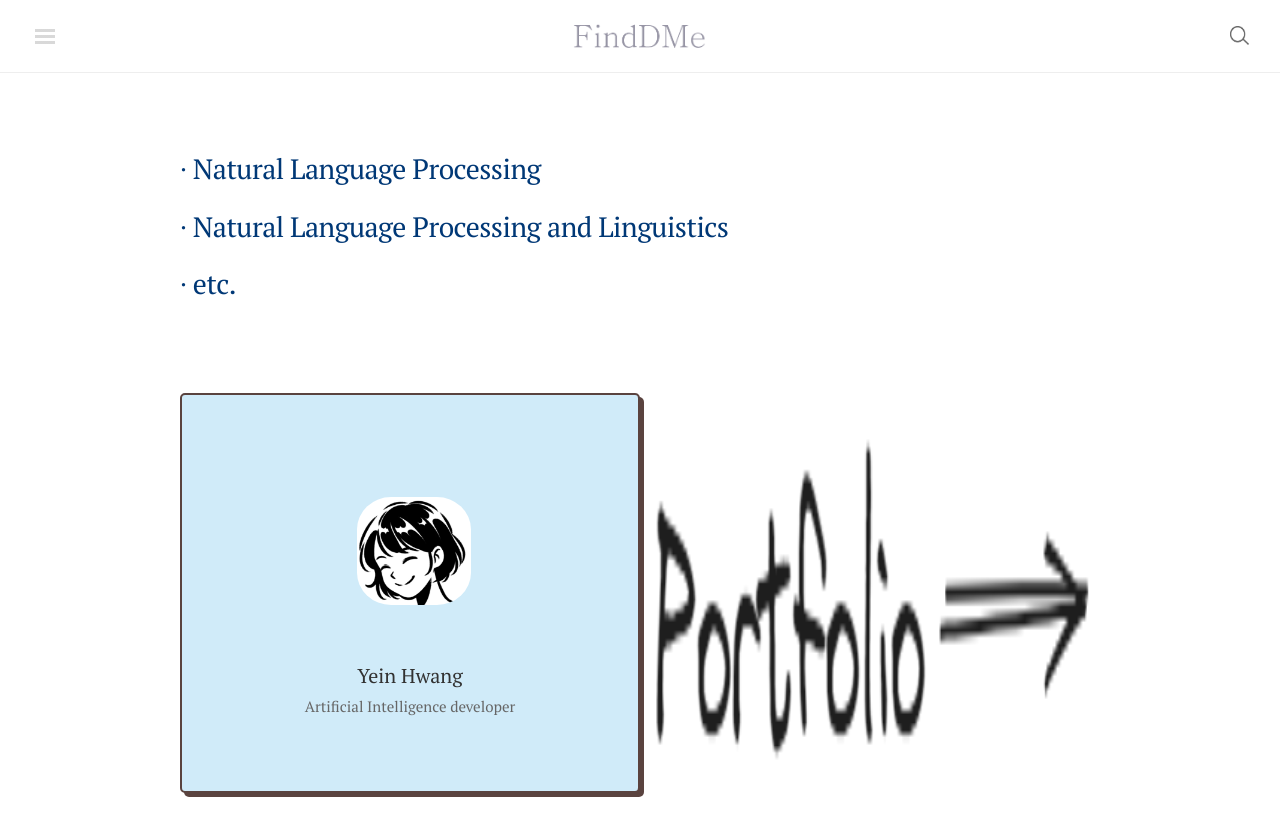
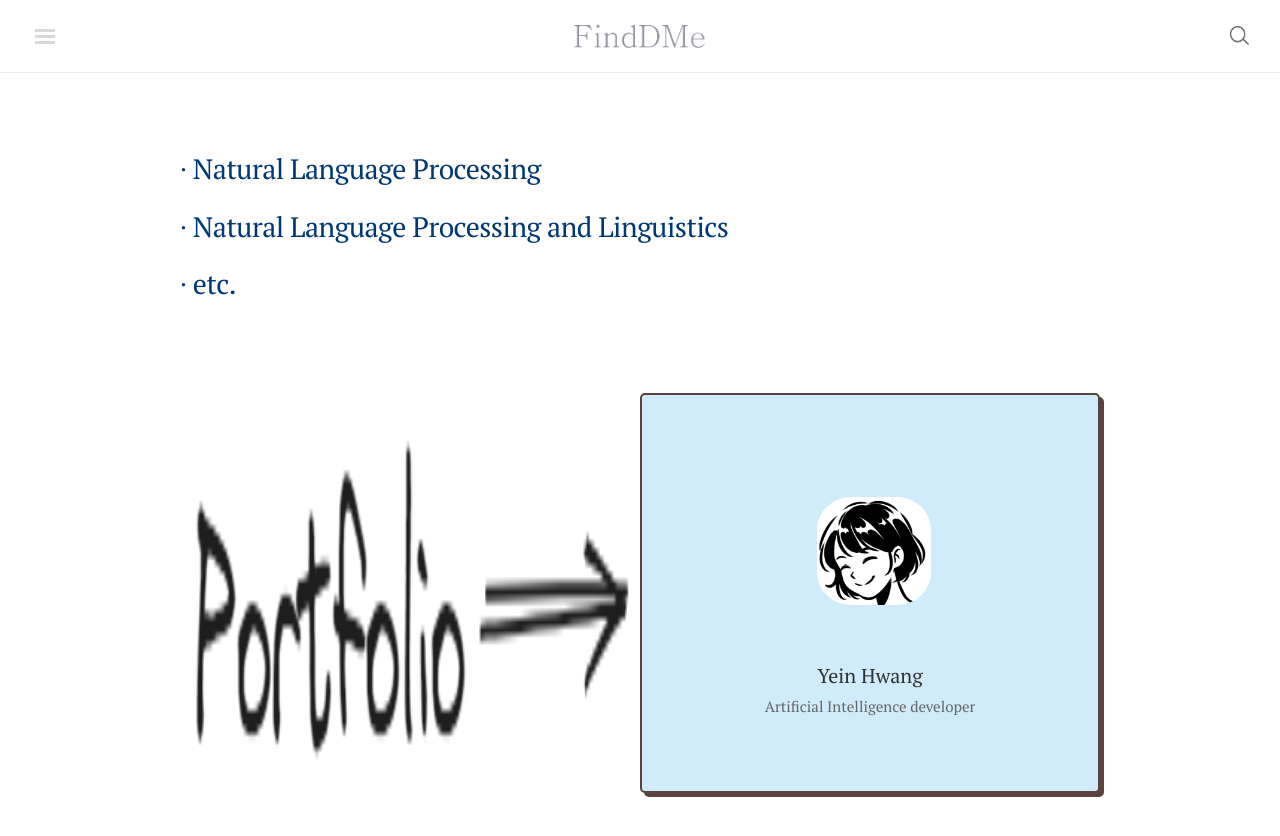
Before and after one commit to finddme/finddme.github.io, a Jekyll site: the page built from index.html, in a window 1280 px wide and 953 px high. Shown: the top 836 px of the window. Built offline with Jekyll 4.4.1, drawn with Linux system fonts in a browser that asks for light colours; nearby versions of some CDN libraries; comment, search, counter and statistics services are not loaded.

Commit message:
Update index.html

```diff
--- a/index.html
+++ b/index.html
@@ -76,7 +76,7 @@
 <br>
 <br>
 
-<div class="hero-portfolio"  style="float: right; width: 50%; overflow-y:hidden;">
+<div class="hero-portfolio"  style="float: left; width: 50%; overflow-y:hidden;">
   <img src="https://finddme.github.io/public/portfolio.png" />
 </div>
 
```
